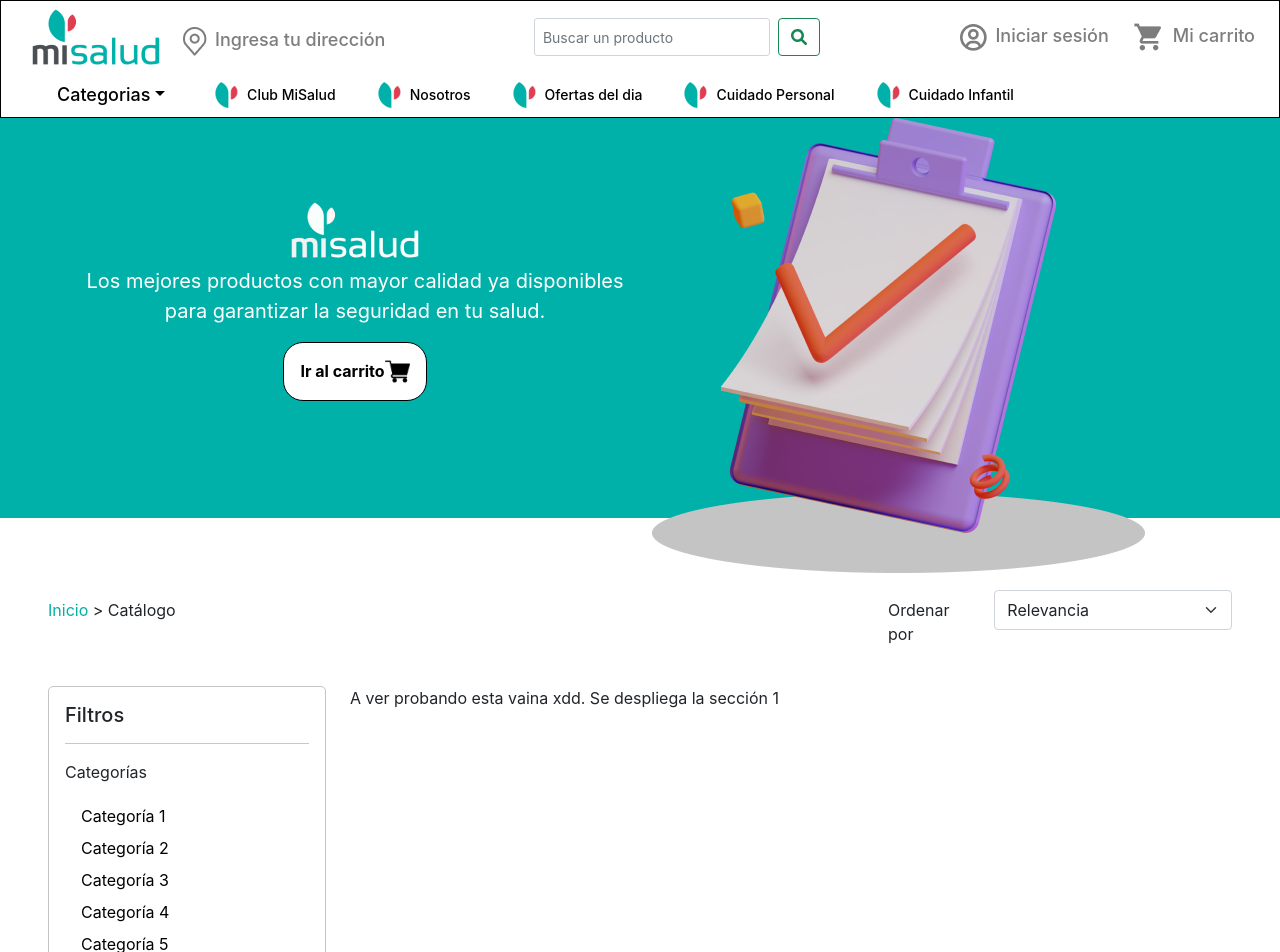
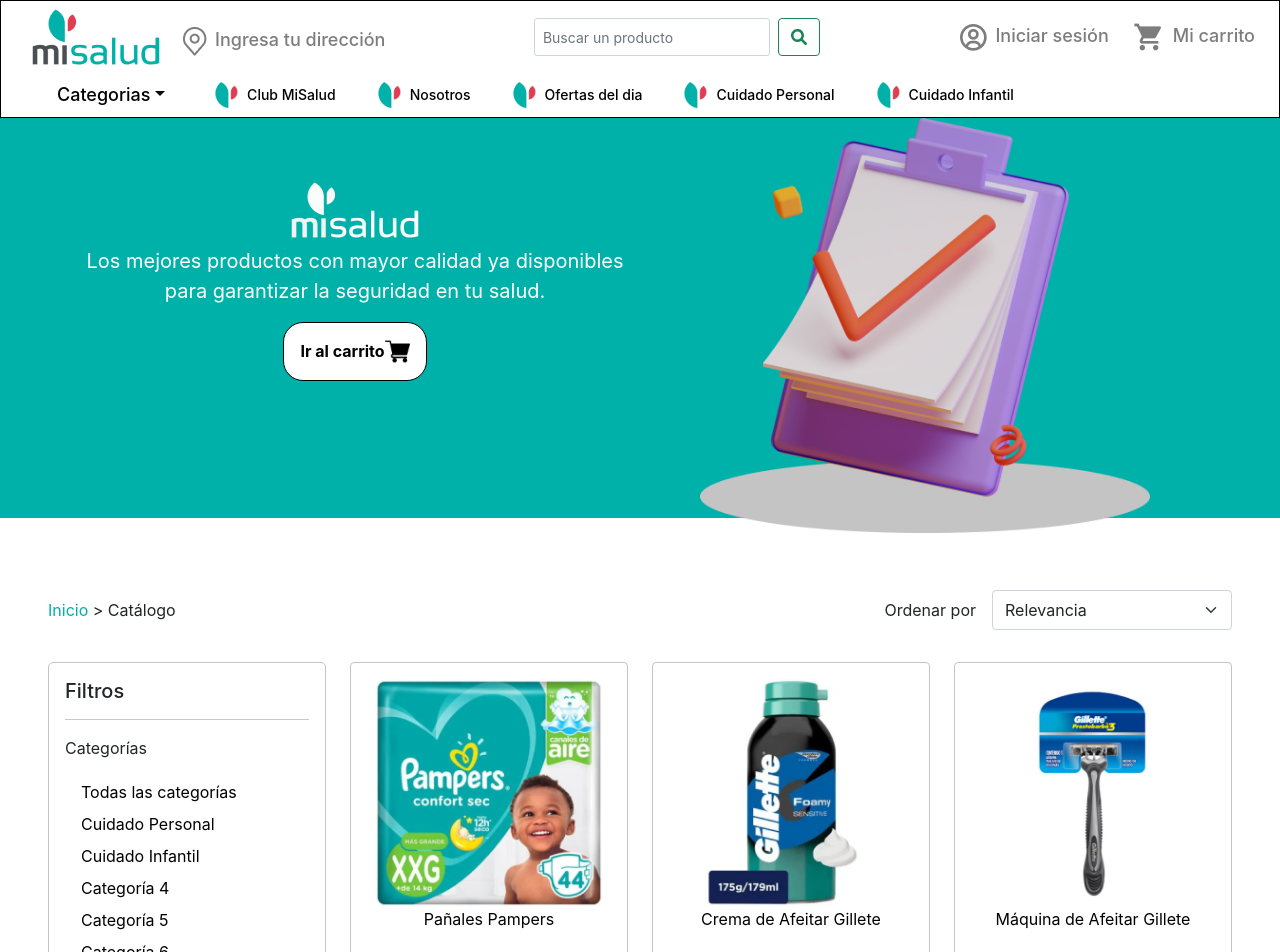
Before and after one commit to Samuelcodingg/mi-salud, a React (Create React App) app: page /catalogo-page in a window 1280 px wide. Shown: the top 952 px of the page. Built offline with nearby package versions, Linux system fonts and the light colour scheme.

Commit message:
Página de catálogo y subsecciones casi lista

```diff
--- /dev/null
+++ b/src/components/catalogopage/Banner.js
@@ -0,0 +1,33 @@
+import React from "react";
+import saly26 from './Saly-26.png';
+import logo from '../clubpage/image 3.png';
+import carritoIcon from './carrito-de-compras.png';
+
+export const Banner = ({ descripcion, img, width }) => {
+
+    return (
+        <div className="bg-principal banner-height mb-5">
+                <div className="container">
+                    <div className='row d-flex'>
+                        <div className='col-sm-6 mx-auto align-self-center text-center mb-5 pb-5'>
+                            <img src={logo} alt="logo" />
+                            <p className='text-white fs-5'>
+                                {descripcion}
+                            </p>
+                            <div className='d-sm-flex justify-content-evenly'>
+
+                                <button className='boton w-little border-little  mt-4 mt-sm-0  fs-6 btn-rounded bg-white fw-bold btn-size d-flex p-3'>
+                                    Ir al carrito
+                                    <img src={carritoIcon} alt='carrito de compras' width={25} />
+                                </button>
+                            </div>
+                        </div>
+                        <div className='d-sm-inline d-none col mx-auto ms-5'>
+                            <img src={img} width={width} alt="saly" />
+                        </div>
+                    </div>
+                </div>
+            </div>
+    )
+
+}
--- a/src/components/catalogopage/CatalogoPage.js
+++ b/src/components/catalogopage/CatalogoPage.js
@@ -1,18 +1,34 @@
 import React from 'react';
+import { useEffect, useState } from 'react';
+import { useParams } from 'react-router-dom';
+import { getProduct, getProductsByTipo } from '../../helpers/productOperations';
 import saly26 from './Saly-26.png';
+import medico from './medico.png';
+import infante from './niño.png';
 import logo from '../clubpage/image 3.png';
 import carritoIcon from './carrito-de-compras.png';
+import { CardProduct } from '../ui/CardProduct';
+import { productos } from '../../db/productos';
+import { Banner } from './Banner';
 
 export const CatalogoPage = () => {
+
+    const [relacionados, setRelacionados] = useState([]);
+    const [relacionadosCP, setRelacionadosCP] = useState([]);
+    const [relacionadosCI, setRelacionadosCI] = useState([]);
+
+    const [filtros, setFiltros] = useState('1');
 
     const desplegarItems = (e) => {
         const $filtros = document.querySelectorAll(".filtros-categorias a");
         const $desplegables = document.querySelectorAll(".accord-item");
+        console.log(productos[0].name);
 
         $filtros.forEach(el => {
             if (e.target === el) {
                 $filtros.forEach(el => el.classList.remove("fw-500"));
                 el.classList.add("fw-500");
+                setFiltros(el.getAttribute("value"));
 
                 const $desplegable = document.getElementById(el.getAttribute("data-bs-target"));
 
@@ -28,6 +44,14 @@
     React.useEffect(() => {
         window.addEventListener("click", desplegarItems);
 
+        const relacionados = productos;
+        const relacionadosCP = getProductsByTipo('cuidado');
+        const relacionadosCI = getProductsByTipo('infantil');
+
+        setRelacionados(relacionados);
+        setRelacionadosCP(relacionadosCP);
+        setRelacionadosCI(relacionadosCI);
+
         return () => {
             window.removeEventListener("click", desplegarItems)
         }
@@ -35,35 +59,22 @@
 
     return (
         <div>
-            <div className="bg-principal banner-height mb-5">
-                <div className="container">
-                    <div className='row d-flex'>
-                        <div className='col-sm-6 mx-auto align-self-center text-center mb-5 pb-5'>
-                            <img src={logo} alt="logo" />
-                            <p className='text-white fs-5'>
-                                Los mejores productos con mayor calidad ya disponibles para garantizar la seguridad en tu salud.
-                            </p>
-                            <div className='d-sm-flex justify-content-evenly'>
+            {filtros === '1' ?
+                <Banner descripcion="Los mejores productos con mayor calidad ya disponibles para garantizar la seguridad en tu salud." img={saly26} width={450} />
+                : filtros === '2' ? <Banner descripcion="Los mejores productos de cuidado personal que puedes encontrar en tu ciudad" img={medico} width={300} />
+                : <Banner descripcion="Los mejores productos de cuidado infantil que puedes encontrar en tu ciudad" img={infante} width={450}  />}
 
-                                <button className='boton w-little border-little  mt-4 mt-sm-0  fs-6 btn-rounded bg-white fw-bold btn-size d-flex p-3'>
-                                    Ir al carrito
-                                    <img src={carritoIcon} alt='carrito de compras' width={25} />
-                                </button>
-                            </div>
-                        </div>
-                        <div className='d-sm-inline d-none col mx-auto'>
-                            <img src={saly26} alt="saly" />
-                        </div>
-                    </div>
-                </div>
-            </div>
 
             <div className='row px-5 pt-4 d-flex justify-content-between'>
-                <div className='d-flex' style={{width:'20rem'}}>
-                    <p className='mt-2'> <span style={{ color: '#00B1A9' }}>Inicio</span> {'>'} Catálogo</p>
+                <div className='d-flex' style={{ width: '20rem' }}>
+                    {filtros === '1' ?
+                        <p className='mt-2'> <span style={{ color: '#00B1A9' }}>Inicio</span> {'>'} Catálogo</p>
+                        : filtros === '2' ? <p className='mt-2'> <span style={{ color: '#00B1A9' }}>Inicio</span> {'>'} Catálogo {'>'} Cuidado Personal</p>
+                        : <p className='mt-2'> <span style={{ color: '#00B1A9' }}>Inicio</span> {'>'} Catálogo {'>'} Cuidado Infantil</p>}
+
                 </div>
 
-                <div className='d-flex justify-content-end' style={{width:'23rem'}}>
+                <div className='d-flex justify-content-end' style={{width:'24rem'}}>
                     <p className='mt-2'>Ordenar por </p>
                     <select className='form-select ms-3' aria-label='ra' style={{width:"15rem", height:"2.5rem"}}>
                         <option value='1'>Nombre A-Z</option>
@@ -82,9 +93,9 @@
                         <hr></hr>
                         <p>Categorías</p>
                         <div className='ms-3 filtros-categorias'>
-                            <a href="#collapse1" data-bs-toggle="collapse" data-bs-target="collapse1" aria-controls="collapse1">Categoría 1</a><br></br>
-                            <a href="#collapse2" data-bs-toggle="collapse" data-bs-target="collapse2" aria-controls="collapse2">Categoría 2</a><br></br>
-                            <a href="#collapse3" data-bs-toggle="collapse" data-bs-target="collapse3" aria-controls="collapse3">Categoría 3</a><br></br>
+                            <a href="#collapse1" value='1' data-bs-toggle="collapse" data-bs-target="collapse1" aria-controls="collapse1">Todas las categorías</a><br></br>
+                            <a href="#collapse2" value='2' data-bs-toggle="collapse" data-bs-target="collapse2" aria-controls="collapse2">Cuidado Personal</a><br></br>
+                            <a href="#collapse3" value='3' data-bs-toggle="collapse" data-bs-target="collapse3" aria-controls="collapse3">Cuidado Infantil</a><br></br>
                             <a href="#collapse4" data-bs-toggle="collapse" data-bs-target="collapse4" aria-controls="collapse4">Categoría 4</a><br></br>
                             <a href="#collapse5" data-bs-toggle="collapse" data-bs-target="collapse5" aria-controls="collapse5">Categoría 5</a><br></br>
                             <a href="#collapse6" data-bs-toggle="collapse" data-bs-target="collapse6" aria-controls="collapse6">Categoría 6</a><br></br>
@@ -96,16 +107,60 @@
                     </div>
                 </div>
                 <div className='col-md-9 container-accord-items'>
-                    <div id="collapse1" className='accord-item accordion-collapse collapse show'>
-                        <p>A ver probando esta vaina xdd. Se despliega la sección 1</p>
+                    <div id="collapse1" className='row accord-item accordion-collapse collapse show'>
+                        {
+                            relacionados.slice(0, 12).map(product => (
+                                <div className='col-md-4 mb-3'>
+                                    <CardProduct
+                                        key={product.id}
+                                        img={product.smallImg}
+                                        title={product.name}
+                                        titleColor={'black'}
+                                        price={product.price}
+                                        btnColor={'success'}
+                                        borderColor={'#C4C4C4'}
+                                    />
+                               </div>
+                            ))
+                        }
+
+
                     </div>
 
-                    <div id="collapse2" className='accord-item accordion-collapse collapse'>
-                        <p>A ver probando esta vaina xdd. Se despliega la sección 2</p>
+                    <div id="collapse2" className='row accord-item accordion-collapse collapse'>
+                        {
+                            relacionadosCP.slice(0, 12).map(product => (
+                                <div className='col-md-4 mb-3'>
+                                    <CardProduct
+                                        key={product.id}
+                                        img={product.smallImg}
+                                        title={product.name}
+                                        titleColor={'black'}
+                                        price={product.price}
+                                        btnColor={'success'}
+                                        borderColor={'#C4C4C4'}
+                                    />
+                               </div>
+                            ))
+                        }
                     </div>
 
-                    <div id="collapse3" className='accord-item accordion-collapse collapse'>
-                        <p>A ver probando esta vaina xdd. Se despliega la sección 3</p>
+                    <div id="collapse3" className='row accord-item accordion-collapse collapse'>
+                        {
+                            relacionadosCI.slice(0, 12).map(product => (
+                                <div className='col-md-4 mb-3'>
+                                    <CardProduct
+                                        key={product.id}
+                                        img={product.smallImg}
+                                        title={product.name}
+                                        titleColor={'black'}
+                                        price={product.price}
+                                        btnColor={'success'}
+                                        borderColor={'#C4C4C4'}
+                                    />
+                               </div>
+                            ))
+                        }
                     </div>
 
                     <div id="collapse4" className='accord-item accordion-collapse collapse'>
```
Also changed, not shown: src/components/catalogopage/medico.png (added), src/components/catalogopage/niño.png (added).
